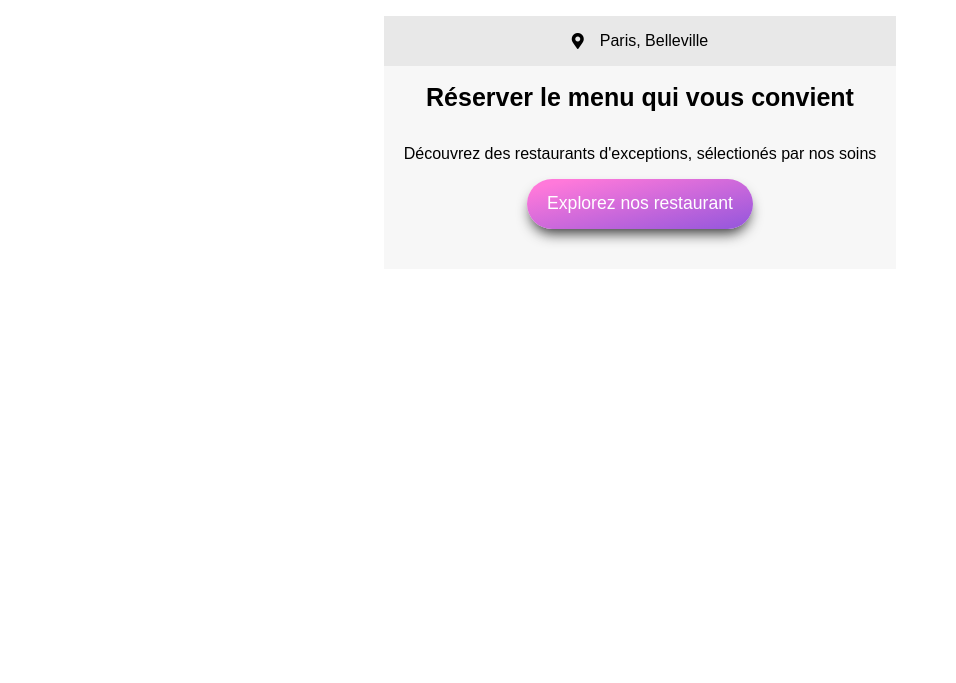
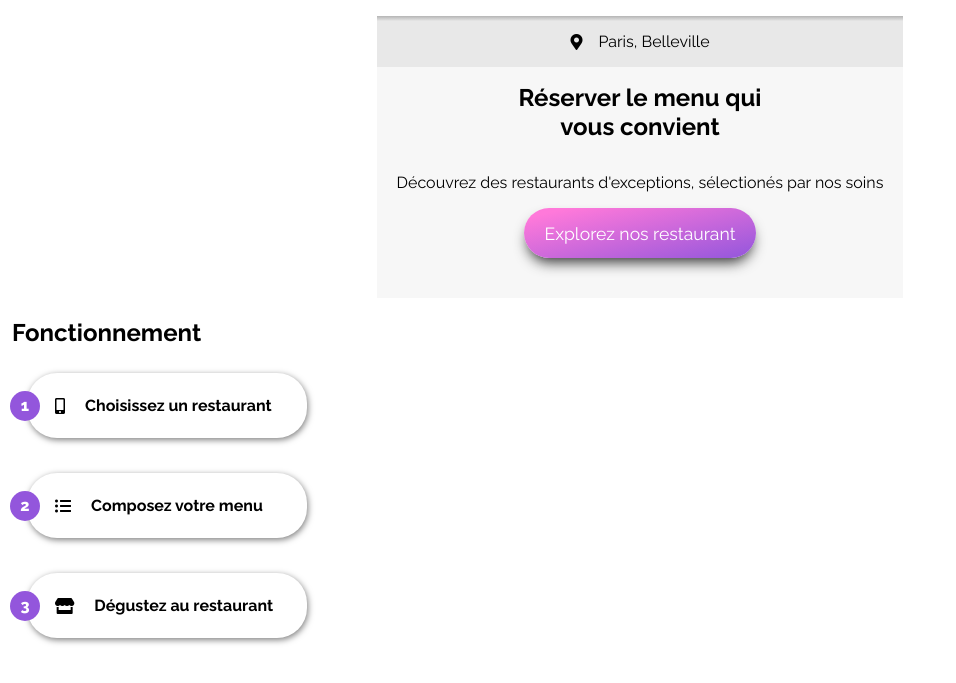
Before and after one commit to Biantuadi/oh-myfood, a plain HTML site: page index.html in a window 1280 px wide. Shown: the part 67-750 px from the top of the page, without its empty margins (0-956 px from the left). Drawn offline with Linux system fonts and the light colour scheme; a web font is replaced by a local one.

Commit message:
Realisation de la partie navigation

```diff
--- a/css/style.css
+++ b/css/style.css
@@ -1,6 +1,6 @@
 @import url('https://fonts.googleapis.com/css2?family=Shrikhand&display=swap');
 @import url('https://fonts.googleapis.com/css2?family=Shrikhand&display=swap');
-
+@import url('https://fonts.googleapis.com/css2?family=Raleway:wght@300;400;500;700;800&family=Shrikhand&display=swap');
 /* principale */
 
 *{
@@ -18,10 +18,6 @@ a{
     text-decoration: none;
     color: black;
 }
-
-/* h1{
-    font-family: 'Shrikhand', cursive;
-} */
 
 
 /* ******************* Header **************** */
@@ -43,7 +39,8 @@ header.header{
     display: flex;
     align-items: center;
     justify-content: center;
-    background-color: #e8e8e8;
+    background: #e8e8e8;
+    background: linear-gradient(0deg,#e8e8e8 90%, #000000 135%);
 }
 .header__arctile__contenu{
     display: flex;
@@ -61,7 +58,7 @@ header.header{
     margin-left: 8px;
 }
 .header__arctile__contenu__titre{
-    font-size: 25px;
+    font-size: 24px;
 }
 .header__arctile__contenu__btn{
     height: 50px;
@@ -76,3 +73,71 @@ header.header{
     padding-left: 20px;
     padding-right: 20px;
 }
+
+
+/* ************************** nav ******************************* */
+
+.nav{
+    display: flex;
+    flex-direction: column;
+    margin-left: -13px;
+}
+
+.nav__titre{
+    padding-left: 25px;
+    margin-bottom: 10px;
+}
+
+ol{
+    counter-reset: steps;
+}
+
+li{
+    list-style-type: none;
+}
+li div::before{
+    content: "" counter(steps);
+    counter-increment: steps;
+    color: white;
+    background-color: #9356dc;
+    width: 30px;
+    height: 30px;
+    border-radius: 50%;
+    display: flex;
+    align-items: center;
+    justify-content: center;
+    position: absolute;
+    left: -17px;
+}
+
+.nav__contenu-links__item1__cover, .nav__contenu-links__item2__cover, .nav__contenu-links__item3__cover{
+    display: flex;
+    align-items: center;
+    height: 65px;
+    width: 280px;
+    box-shadow: 1px 2px 6px 0px rgba(0,0,0,0.50);
+    margin-bottom: 35px;
+    border-radius: 30px;
+    position: relative;
+    font-weight: 800;
+}
+.nav__contenu-links__item3__cover{
+    margin-bottom: 0;
+}
+.nav i{
+    padding-left: 28px;
+}
+.nav h4{
+    margin-left: 20px;
+}
+
+nav li div:hover{
+    background-color: hsla(267, 68%, 64%, 0.185);
+    transition: ease 0.25s;
+    cursor: pointer;
+}
+nav li div:hover i{
+    color: #9356dc;
+    transition: ease .25s;
+    cursor: pointer;
+}
--- a/index.html
+++ b/index.html
@@ -4,10 +4,10 @@
         <meta charset="UTF-8">
         <meta http-equiv="X-UA-Compatible" content="IE=edge">
         <meta name="viewport" content="width=device-width, initial-scale=1.0">
-        <link rel="shortcut icon" href="Maquettes ohmyfood/images/logo/ohmyfood@2x.svg">
+        <link rel="icon" href="Maquettes ohmyfood/images/favicon.ico">
         <link rel="stylesheet" href="https://use.fontawesome.com/releases/v5.15.4/css/all.css" integrity="sha384-DyZ88mC6Up2uqS4h/KRgHuoeGwBcD4Ng9SiP4dIRy0EXTlnuz47vAwmeGwVChigm" crossorigin="anonymous">
         <link rel="stylesheet" href="css/style.css">
-        <title>Oh my-food</title>
+        <title>Oh myfood</title>
     </head>
     <body>
 
@@ -22,7 +22,7 @@
                     <p class="header__arctile__localisation__ville">Paris, Belleville</p>
                 </div>
                 <div class="header__arctile__contenu">
-                    <h1 class="header__arctile__contenu__titre">Réserver le menu qui vous convient</h1>
+                    <h1 class="header__arctile__contenu__titre">Réserver le menu qui <br> vous convient</h1>
                     <p class="header__arctile__contenu__prg">Découvrez des restaurants d'exceptions, sélectionés par nos soins</p>
                     <button class="header__arctile__contenu__btn">Explorez nos restaurant</button>
                 </div>
@@ -31,5 +31,48 @@
 
         <!-- *********************** nav ****************** -->
 
+        <nav class="nav">
+
+            <h1 class="nav__titre">
+                Fonctionnement
+            </h1>
+
+            <ol class="nav__contenu-links">
+
+                <a href="#">
+                    <li class="nav__contenu-links__item1">
+                        <div class="nav__contenu-links__item1__cover">
+                        <i class="fas fa-mobile-alt nav__contenu-links__item1__cover__icone"></i>
+                        <h4 class="nav__contenu-links__item1__cover__prg">Choisissez un restaurant</h4>
+                        </div>
+                    </li>
+                </a>
+
+                <a href="#">
+                    <li class="nav__contenu-links__item2">
+                        <div class="nav__contenu-links__item2__cover">
+                        <i class="fas fa-list-ul nav__contenu-links__item2__cover__icone"></i>
+                        <h4 class="nav__contenu-links__item2__cover__prg">Composez votre menu</h4>
+                        </div>
+                    </li>
+                </a>
+
+                <a href="#">
+                    <li class="nav__contenu-links__item3">
+                        <div class="nav__contenu-links__item3__cover">
+                            <i class="fas fa-store fas fa-list-ul nav__contenu-links__item3__cover__icone"></i>
+                            <h4 class="nav__contenu-links__item3__cover__prg">Dégustez au restaurant</h4>
+                        </div>
+                    </li>
+                </a>
+            </ol>
+        </nav>
+
+        <!-- ********************************** section ********************************** -->
+
+        <section class="section">
+
+        </section>
+
     </body>
 </html>
```
Also changed, not shown: Maquettes Ohmyfood/images/favicon.ico (added), 1 other file.
